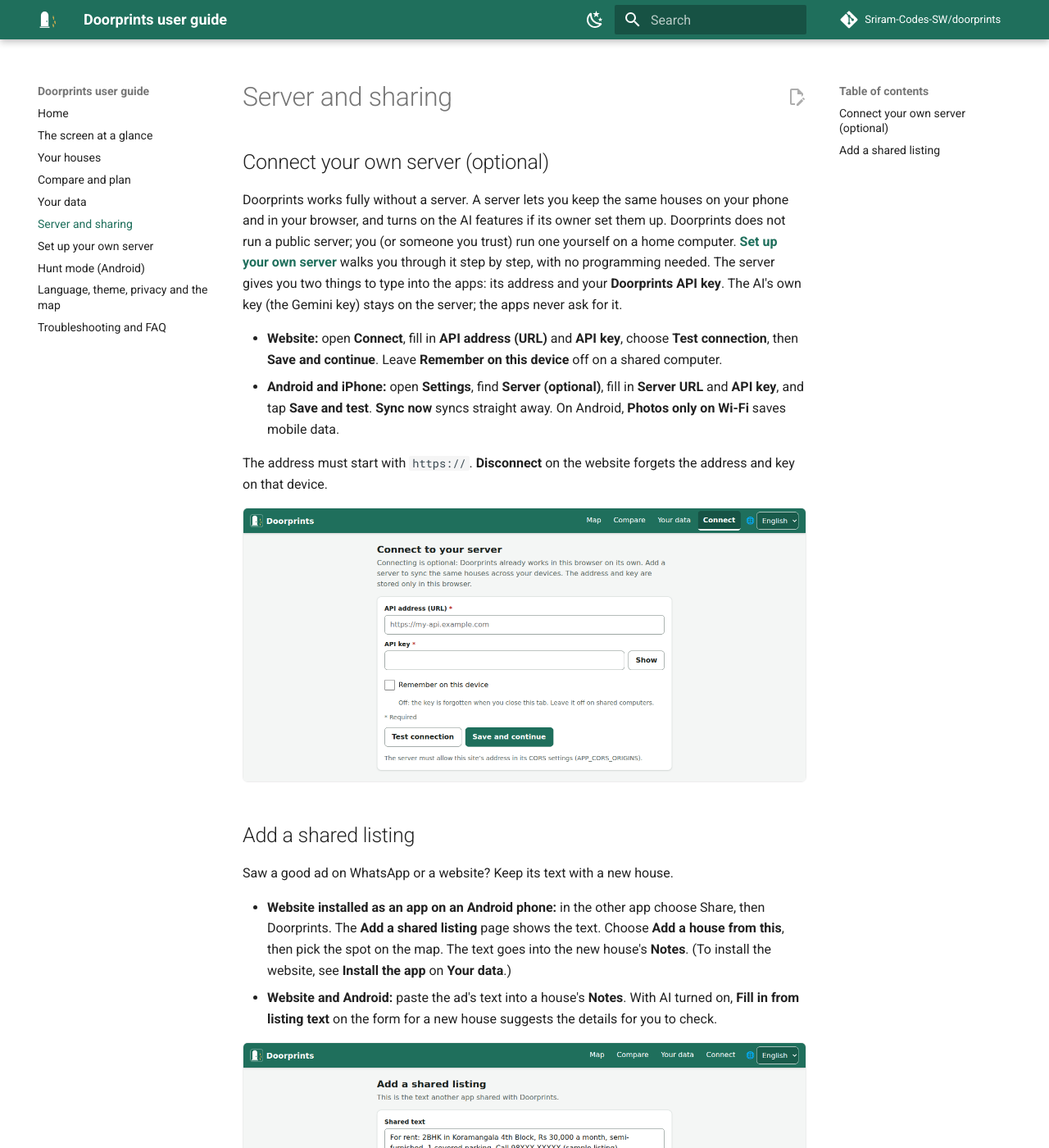
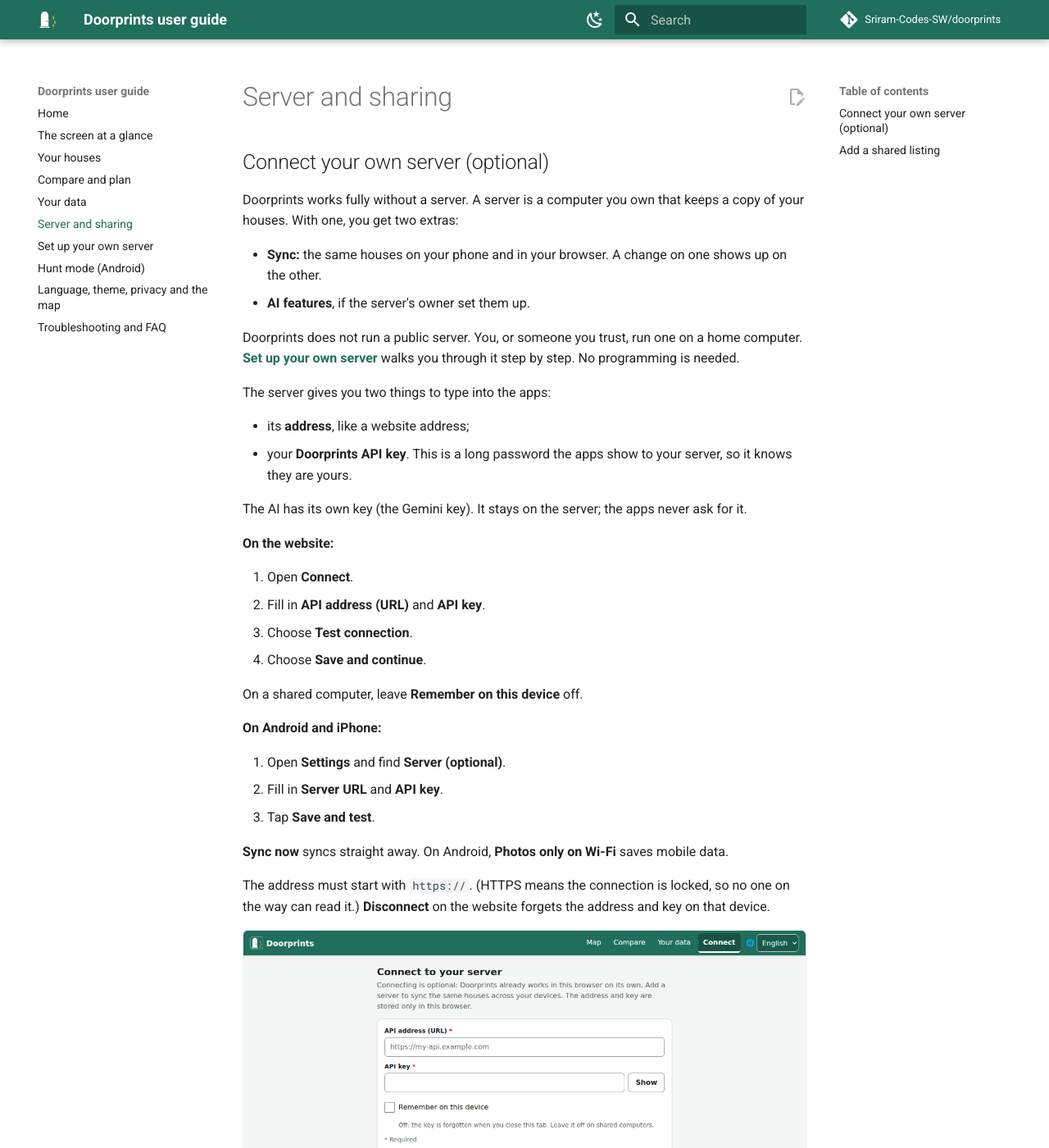
Before and after one commit to Sriram-Codes-SW/doorprints, an MkDocs documentation site: the page built from guide/docs/server-and-sharing.md, in a window 1280 px wide and 1400 px high. Shown: the whole window at 82% size. Built offline with MkDocs 1.6.1 and Material for MkDocs 9.7.7, drawn with Linux system fonts in a browser that asks for light colours; comment, search, counter and statistics services are not loaded; some of the changed text lies outside the part shown.

Commit message:
Guide in plain language: work in progress
Co-Authored-By: Claude <noreply@anthropic.com>
Claude-Session: https://claude.ai/code/session_011Vb12cKJLnh2PUgUarZgVx

```diff
--- a/guide/docs/server-and-sharing.md
+++ b/guide/docs/server-and-sharing.md
@@ -2,18 +2,41 @@
 
 ## Connect your own server (optional)
 
-Doorprints works fully without a server. A server lets you keep the same houses on your phone and in your browser,
-and turns on the AI features if its owner set them up. Doorprints does not run a public server; you (or someone you
-trust) run one yourself on a home computer. **[Set up your own server](set-up-a-server.md)** walks you through it
-step by step, with no programming needed. The server gives you two things to type into the apps: its address and
-your **Doorprints API key**. The AI's own key (the Gemini key) stays on the server; the apps never ask for it.
+Doorprints works fully without a server. A server is a computer you own that keeps a copy of your houses. With one,
+you get two extras:
 
-- **Website:** open **Connect**, fill in **API address (URL)** and **API key**, choose **Test connection**, then
-  **Save and continue**. Leave **Remember on this device** off on a shared computer.
-- **Android and iPhone:** open **Settings**, find **Server (optional)**, fill in **Server URL** and **API key**, and tap
-  **Save and test**. **Sync now** syncs straight away. On Android, **Photos only on Wi-Fi** saves mobile data.
+- **Sync:** the same houses on your phone and in your browser. A change on one shows up on the other.
+- **AI features**, if the server's owner set them up.
 
-The address must start with `https://`. **Disconnect** on the website forgets the address and key on that device.
+Doorprints does not run a public server. You, or someone you trust, run one on a home computer.
+**[Set up your own server](set-up-a-server.md)** walks you through it step by step. No programming is needed.
+
+The server gives you two things to type into the apps:
+
+- its **address**, like a website address;
+- your **Doorprints API key**. This is a long password the apps show to your server, so it knows they are yours.
+
+The AI has its own key (the Gemini key). It stays on the server; the apps never ask for it.
+
+**On the website:**
+
+1. Open **Connect**.
+2. Fill in **API address (URL)** and **API key**.
+3. Choose **Test connection**.
+4. Choose **Save and continue**.
+
+On a shared computer, leave **Remember on this device** off.
+
+**On Android and iPhone:**
+
+1. Open **Settings** and find **Server (optional)**.
+2. Fill in **Server URL** and **API key**.
+3. Tap **Save and test**.
+
+**Sync now** syncs straight away. On Android, **Photos only on Wi-Fi** saves mobile data.
+
+The address must start with `https://`. (HTTPS means the connection is locked, so no one on the way can read it.)
+**Disconnect** on the website forgets the address and key on that device.
 
 ![Connect to your server on the website: API address, API key, Remember on this device, Test connection and Save and continue](images/web-connect.png)
 
@@ -21,10 +44,15 @@ The address must start with `https://`. **Disconnect** on the website forgets th
 
 Saw a good ad on WhatsApp or a website? Keep its text with a new house.
 
-- **Website installed as an app on an Android phone:** in the other app choose Share, then Doorprints. The
-  **Add a shared listing** page shows the text. Choose **Add a house from this**, then pick the spot on the map. The
-  text goes into the new house's **Notes**. (To install the website, see **Install the app** on **Your data**.)
-- **Website and Android:** paste the ad's text into a house's **Notes**. With AI turned on, **Fill in from listing text** on the
-  form for a new house suggests the details for you to check.
+**Website installed as an app on an Android phone:**
+
+1. In the other app, choose Share, then Doorprints. The **Add a shared listing** page shows the text.
+2. Choose **Add a house from this**.
+3. Pick the spot on the map. The text goes into the new house's **Notes**.
+
+To install the website, see **Install the app** on **Your data**.
+
+**Website and Android:** paste the ad's text into a house's **Notes**. With AI turned on, **Fill in from listing
+text** on the form for a new house suggests the details. Check them before you save.
 
 ![Add a shared listing on the website: the shared ad text, with Add a house from this, Copy and Back to the map](images/web-share.png)
```
Also changed, not shown: guide/docs/houses.md (+28 -17 lines), guide/docs/index.md (+24 -11 lines), guide/docs/screen-at-a-glance.md (+25 -20 lines), guide/docs/settings-and-privacy.md (+3 -3 lines), guide/docs/your-data.md (+30 -17 lines).
